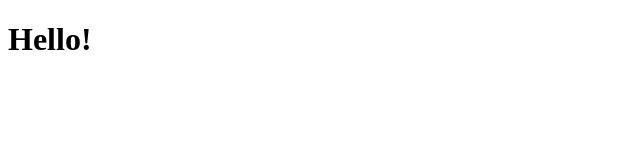
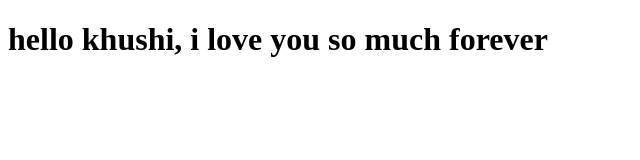
Before and after one commit to tanishshroff12-rgb/my-site, a plain HTML site: page index.html in a window 1280 px wide. Shown: the whole page, without its empty margins (0-640 px from the left). Drawn offline with Linux system fonts and the light colour scheme.

Commit message:
Update message

```diff
--- a/index.html
+++ b/index.html
@@ -1 +1,2 @@
-<!doctype html><html><head><meta charset="utf-8"><title>My Site</title></head><body><h1>Hello!</h1></body></html>
+<!doctype html><html><head><meta charset="utf-8"><title>My Site</title></head><body><h1>hello khushi, i love you so much forever</h1>
+</body></html>
```
